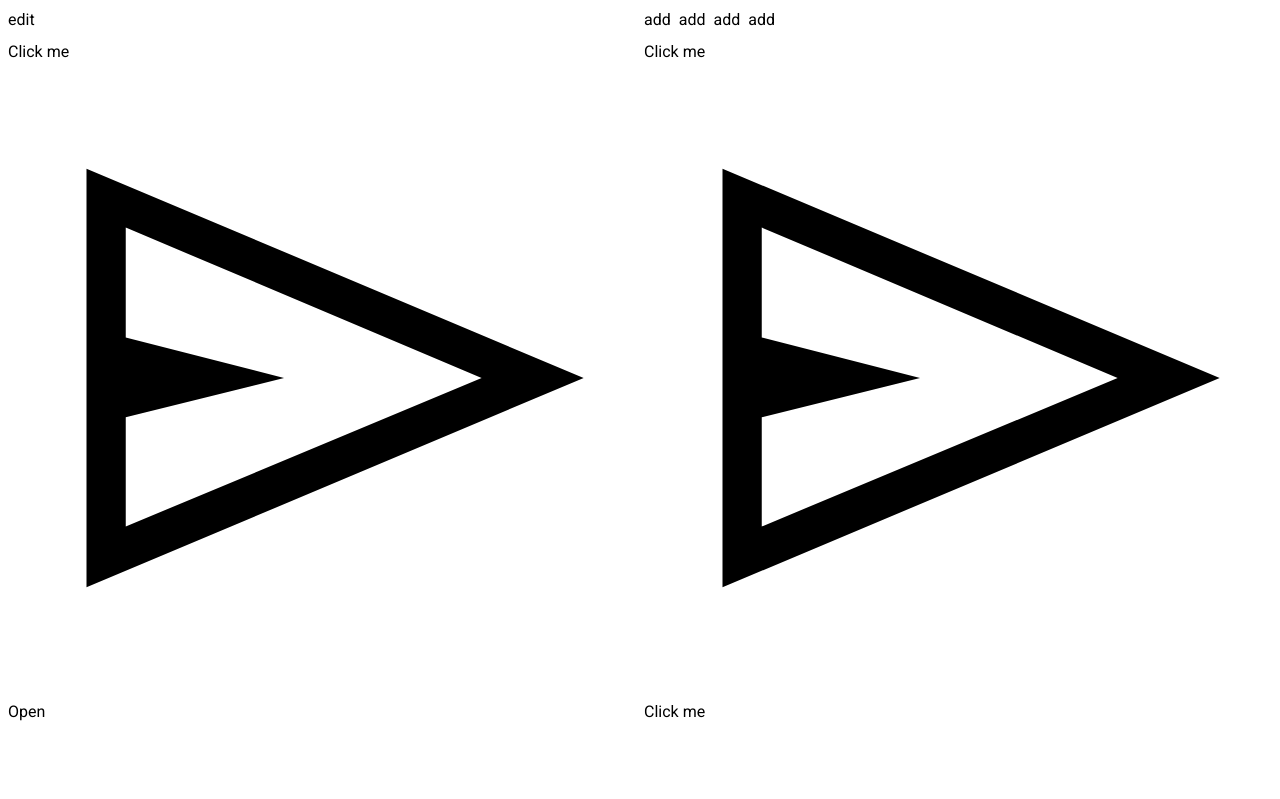
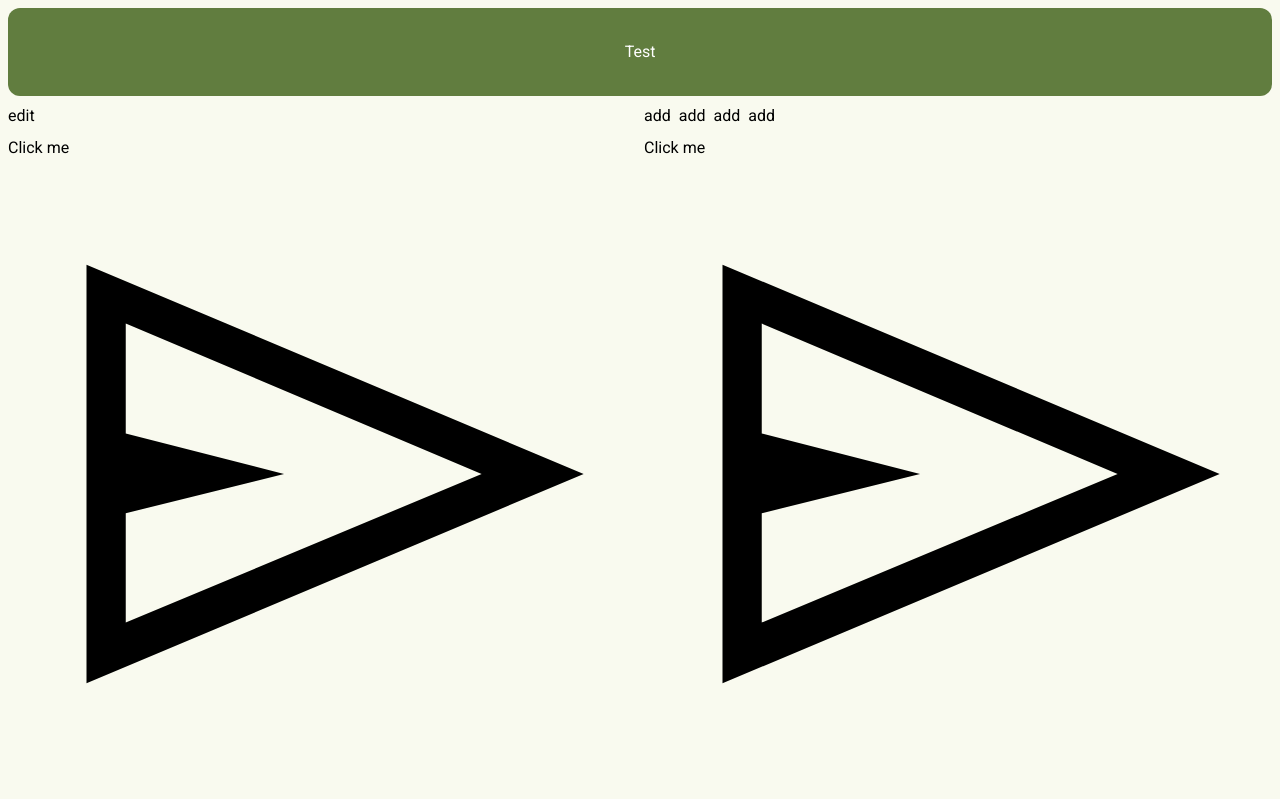
Before and after one commit to a2ke5e1/nextjs-materialweb, a Next.js app: page / in a window 1280 px wide. Shown: the top 799 px of the page. Built offline with nearby package versions, Linux system fonts and the light colour scheme.

Commit message:
Added Dark and Light Mode
Fixed Icon Button

```diff
--- a/src/app/globals.css
+++ b/src/app/globals.css
@@ -1,11 +1,116 @@
-@import url('https://fonts.googleapis.com/css2?family=Roboto:wght@400;500;700&display=swap');
-@import url('https://fonts.googleapis.com/css2?family=Material+Symbols+Outlined:opsz,wght,FILL,GRAD@20..48,100..700,0..1,-50..200');
+@import url("https://fonts.googleapis.com/css2?family=Roboto:wght@400;500;700&display=swap");
+@import url("https://fonts.googleapis.com/css2?family=Material+Symbols+Outlined:opsz,wght,FILL,GRAD@20..48,100..700,0..1,-50..200");
 
 @tailwind base;
 @tailwind components;
 @tailwind utilities;
 
-
+@layer base {
+  :root {
+    --md-sys-color-primary: rgb(49 74 18);
+    --md-sys-color-surface-tint: rgb(76 102 43);
+    --md-sys-color-on-primary: rgb(255 255 255);
+    --md-sys-color-primary-container: rgb(97 125 63);
+    --md-sys-color-on-primary-container: rgb(255 255 255);
+    --md-sys-color-secondary: rgb(60 70 47);
+    --md-sys-color-on-secondary: rgb(255 255 255);
+    --md-sys-color-secondary-container: rgb(110 120 94);
+    --md-sys-color-on-secondary-container: rgb(255 255 255);
+    --md-sys-color-tertiary: rgb(26 74 71);
+    --md-sys-color-on-tertiary: rgb(255 255 255);
+    --md-sys-color-tertiary-container: rgb(79 125 121);
+    --md-sys-color-on-tertiary-container: rgb(255 255 255);
+    --md-sys-color-error: rgb(140 0 9);
+    --md-sys-color-on-error: rgb(255 255 255);
+    --md-sys-color-error-container: rgb(218 52 46);
+    --md-sys-color-on-error-container: rgb(255 255 255);
+    --md-sys-color-background: rgb(249 250 239);
+    --md-sys-color-on-background: rgb(26 28 22);
+    --md-sys-color-surface: rgb(249 250 239);
+    --md-sys-color-on-surface: rgb(26 28 22);
+    --md-sys-color-surface-variant: rgb(225 228 213);
+    --md-sys-color-on-surface-variant: rgb(64 68 57);
+    --md-sys-color-outline: rgb(93 97 85);
+    --md-sys-color-outline-variant: rgb(120 124 112);
+    --md-sys-color-shadow: rgb(0 0 0);
+    --md-sys-color-scrim: rgb(0 0 0);
+    --md-sys-color-inverse-surface: rgb(47 49 42);
+    --md-sys-color-inverse-on-surface: rgb(241 242 230);
+    --md-sys-color-inverse-primary: rgb(177 209 138);
+    --md-sys-color-primary-fixed: rgb(97 125 63);
+    --md-sys-color-on-primary-fixed: rgb(255 255 255);
+    --md-sys-color-primary-fixed-dim: rgb(73 100 41);
+    --md-sys-color-on-primary-fixed-variant: rgb(255 255 255);
+    --md-sys-color-secondary-fixed: rgb(110 120 94);
+    --md-sys-color-on-secondary-fixed: rgb(255 255 255);
+    --md-sys-color-secondary-fixed-dim: rgb(85 95 71);
+    --md-sys-color-on-secondary-fixed-variant: rgb(255 255 255);
+    --md-sys-color-tertiary-fixed: rgb(79 125 121);
+    --md-sys-color-on-tertiary-fixed: rgb(255 255 255);
+    --md-sys-color-tertiary-fixed-dim: rgb(54 100 96);
+    --md-sys-color-on-tertiary-fixed-variant: rgb(255 255 255);
+    --md-sys-color-surface-dim: rgb(218 219 208);
+    --md-sys-color-surface-bright: rgb(249 250 239);
+    --md-sys-color-surface-container-lowest: rgb(255 255 255);
+    --md-sys-color-surface-container-low: rgb(243 244 233);
+    --md-sys-color-surface-container: rgb(238 239 227);
+    --md-sys-color-surface-container-high: rgb(232 233 222);
+    --md-sys-color-surface-container-highest: rgb(226 227 216);
+  }
+  @media (prefers-color-scheme: dark) {
+    :root {
+      --md-sys-color-primary: rgb(181 213 142);
+      --md-sys-color-surface-tint: rgb(177 209 138);
+      --md-sys-color-on-primary: rgb(12 26 0);
+      --md-sys-color-primary-container: rgb(125 154 89);
+      --md-sys-color-on-primary-container: rgb(0 0 0);
+      --md-sys-color-secondary: rgb(196 207 177);
+      --md-sys-color-on-secondary: rgb(16 25 7);
+      --md-sys-color-secondary-container: rgb(138 149 121);
+      --md-sys-color-on-secondary-container: rgb(0 0 0);
+      --md-sys-color-tertiary: rgb(164 212 208);
+      --md-sys-color-on-tertiary: rgb(0 26 25);
+      --md-sys-color-tertiary-container: rgb(107 153 149);
+      --md-sys-color-on-tertiary-container: rgb(0 0 0);
+      --md-sys-color-error: rgb(255 186 177);
+      --md-sys-color-on-error: rgb(55 0 1);
+      --md-sys-color-error-container: rgb(255 84 73);
+      --md-sys-color-on-error-container: rgb(0 0 0);
+      --md-sys-color-background: rgb(18 20 14);
+      --md-sys-color-on-background: rgb(226 227 216);
+      --md-sys-color-surface: rgb(18 20 14);
+      --md-sys-color-on-surface: rgb(251 252 240);
+      --md-sys-color-surface-variant: rgb(68 72 61);
+      --md-sys-color-on-surface-variant: rgb(201 204 190);
+      --md-sys-color-outline: rgb(161 164 151);
+      --md-sys-color-outline-variant: rgb(129 133 120);
+      --md-sys-color-shadow: rgb(0 0 0);
+      --md-sys-color-scrim: rgb(0 0 0);
+      --md-sys-color-inverse-surface: rgb(226 227 216);
+      --md-sys-color-inverse-on-surface: rgb(40 43 36);
+      --md-sys-color-inverse-primary: rgb(54 79 23);
+      --md-sys-color-primary-fixed: rgb(205 237 163);
+      --md-sys-color-on-primary-fixed: rgb(8 20 0);
+      --md-sys-color-primary-fixed-dim: rgb(177 209 138);
+      --md-sys-color-on-primary-fixed-variant: rgb(37 61 5);
+      --md-sys-color-secondary-fixed: rgb(220 231 200);
+      --md-sys-color-on-secondary-fixed: rgb(11 20 3);
+      --md-sys-color-secondary-fixed-dim: rgb(191 203 173);
+      --md-sys-color-on-secondary-fixed-variant: rgb(48 57 36);
+      --md-sys-color-tertiary-fixed: rgb(188 236 231);
+      --md-sys-color-on-tertiary-fixed: rgb(0 20 19);
+      --md-sys-color-tertiary-fixed-dim: rgb(160 208 203);
+      --md-sys-color-on-tertiary-fixed-variant: rgb(8 61 58);
+      --md-sys-color-surface-dim: rgb(18 20 14);
+      --md-sys-color-surface-bright: rgb(56 58 50);
+      --md-sys-color-surface-container-lowest: rgb(12 15 9);
+      --md-sys-color-surface-container-low: rgb(26 28 22);
+      --md-sys-color-surface-container: rgb(30 32 26);
+      --md-sys-color-surface-container-high: rgb(40 43 36);
+      --md-sys-color-surface-container-highest: rgb(51 54 46);
+    }
+  }
+}
 
 @layer utilities {
   .text-balance {
--- a/src/app/layout.tsx
+++ b/src/app/layout.tsx
@@ -21,7 +21,7 @@ export default function RootLayout({
 }>) {
   return (
     <html lang="en">
-      <body className={roboto.className}>{children}</body>
+      <body className={roboto.className + " bg-surface"}>{children}</body>
     </html>
   );
 }
--- a/src/app/page.tsx
+++ b/src/app/page.tsx
@@ -8,6 +8,7 @@ import {
   FilledTonalIconButton,
   IconButton,
   OutlinedButton,
+  OutlinedIconButton,
   TextButton,
 } from "@/components/button/button";
 import { Dialog } from "@/components/dialog/dialog";
@@ -29,6 +30,9 @@ export default function Home() {
   };
 
   return (
+    <>
+      <h2 className="text-center text-on-primary bg-primary-container p-8 m-2 rounded-xl">Test</h2>
+
       <div className="grid grid-flow-row grid-cols-2 gap-2 m-2">
         <Fab size="medium">
           <Icon slot="icon">edit</Icon>
@@ -44,9 +48,9 @@ export default function Home() {
           <FilledTonalIconButton>
             <Icon>add</Icon>
           </FilledTonalIconButton>
-        <OutlinedButton>
+          <OutlinedIconButton>
             <Icon>add</Icon>
-        </OutlinedButton>
+          </OutlinedIconButton>
         </div>
 
         <FilledButton>
@@ -90,5 +94,6 @@ export default function Home() {
           </div>
         </Dialog>
       </div>
+    </>
   );
 }
--- a/tailwind.config.ts
+++ b/tailwind.config.ts
@@ -13,6 +13,61 @@ const config: Config = {
         "gradient-conic":
           "conic-gradient(from 180deg at 50% 50%, var(--tw-gradient-stops))",
       },
+      colors: {
+        primary: "var(--md-sys-color-primary)",
+        "on-primary": "var(--md-sys-color-on-primary)",
+        "primary-container": "var(--md-sys-color-primary-container)",
+        "on-primary-container": "var(--md-sys-color-on-primary-container)",
+        secondary: "var(--md-sys-color-secondary)",
+        "on-secondary": "var(--md-sys-color-on-secondary)",
+        "secondary-container": "var(--md-sys-color-secondary-container)",
+        "on-secondary-container": "var(--md-sys-color-on-secondary-container)",
+        tertiary: "var(--md-sys-color-tertiary)",
+        "on-tertiary": "var(--md-sys-color-on-tertiary)",
+        "tertiary-container": "var(--md-sys-color-tertiary-container)",
+        "on-tertiary-container": "var(--md-sys-color-on-tertiary-container)",
+        error: "var(--md-sys-color-error)",
+        "on-error": "var(--md-sys-color-on-error)",
+        "error-container": "var(--md-sys-color-error-container)",
+        "on-error-container": "var(--md-sys-color-on-error-container)",
+        background: "var(--md-sys-color-background)",
+        "on-background": "var(--md-sys-color-on-background)",
+        surface: "var(--md-sys-color-surface)",
+        "on-surface": "var(--md-sys-color-on-surface)",
+        "surface-variant": "var(--md-sys-color-surface-variant)",
+        "on-surface-variant": "var(--md-sys-color-on-surface-variant)",
+        outline: "var(--md-sys-color-outline)",
+        "outline-variant": "var(--md-sys-color-outline-variant)",
+        shadow: "var(--md-sys-color-shadow)",
+        scrim: "var(--md-sys-color-scrim)",
+        "inverse-surface": "var(--md-sys-color-inverse-surface)",
+        "inverse-on-surface": "var(--md-sys-color-inverse-on-surface)",
+        "inverse-primary": "var(--md-sys-color-inverse-primary)",
+        "primary-fixed": "var(--md-sys-color-primary-fixed)",
+        "on-primary-fixed": "var(--md-sys-color-on-primary-fixed)",
+        "primary-fixed-dim": "var(--md-sys-color-primary-fixed-dim)",
+        "on-primary-fixed-variant":
+          "var(--md-sys-color-on-primary-fixed-variant)",
+        "secondary-fixed": "var(--md-sys-color-secondary-fixed)",
+        "on-secondary-fixed": "var(--md-sys-color-on-secondary-fixed)",
+        "secondary-fixed-dim": "var(--md-sys-color-secondary-fixed-dim)",
+        "on-secondary-fixed-variant":
+          "var(--md-sys-color-on-secondary-fixed-variant)",
+        "tertiary-fixed": "var(--md-sys-color-tertiary-fixed)",
+        "on-tertiary-fixed": "var(--md-sys-color-on-tertiary-fixed)",
+        "tertiary-fixed-dim": "var(--md-sys-color-tertiary-fixed-dim)",
+        "on-tertiary-fixed-variant":
+          "var(--md-sys-color-on-tertiary-fixed-variant)",
+        "surface-dim": "var(--md-sys-color-surface-dim)",
+        "surface-bright": "var(--md-sys-color-surface-bright)",
+        "surface-container-lowest":
+          "var(--md-sys-color-surface-container-lowest)",
+        "surface-container-low": "var(--md-sys-color-surface-container-low)",
+        "surface-container": "var(--md-sys-color-surface-container)",
+        "surface-container-high": "var(--md-sys-color-surface-container-high)",
+        "surface-container-highest":
+          "var(--md-sys-color-surface-container-highest)",
+      },
     },
   },
   plugins: [],
```
Lines whose indentation alone changed are shown as unchanged.
